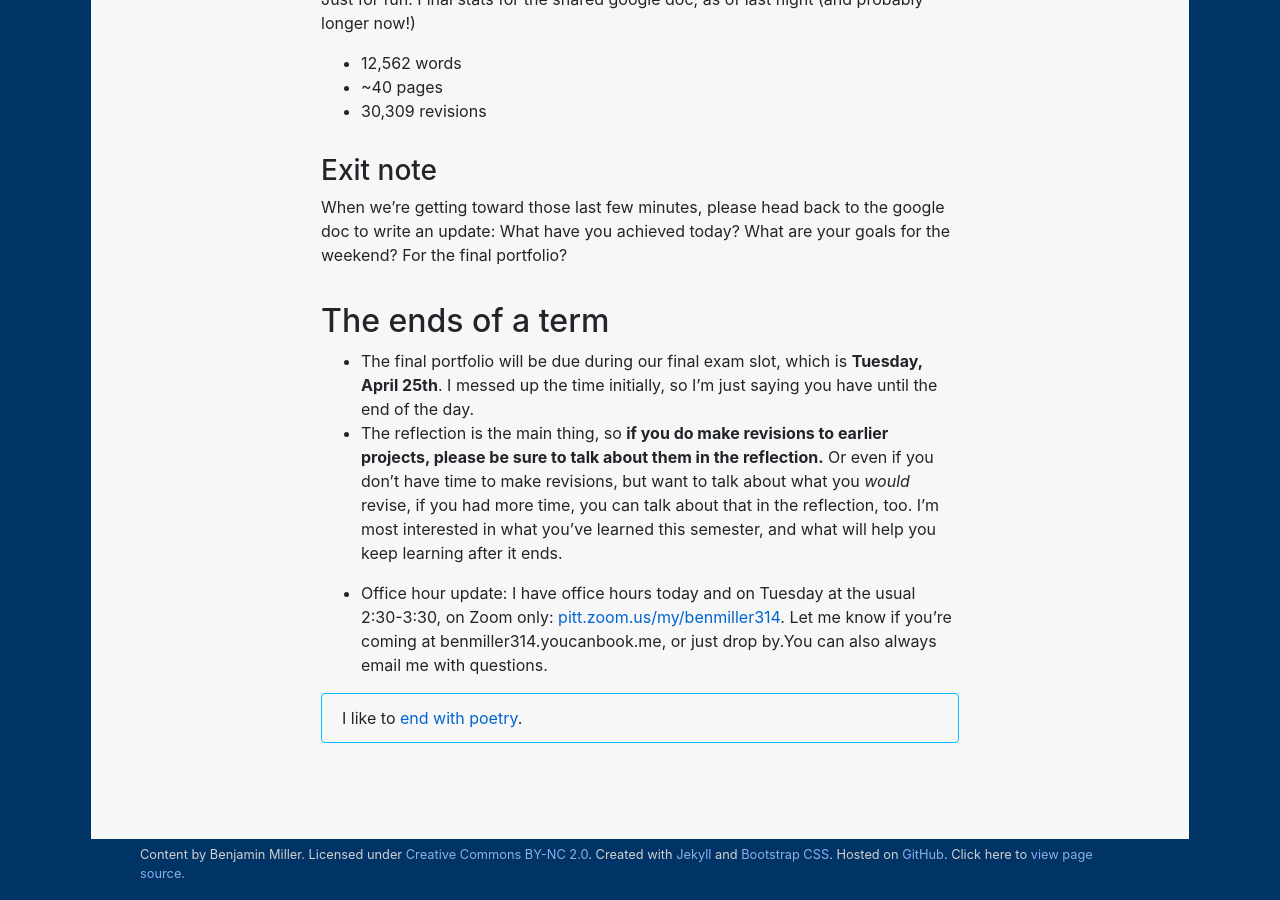
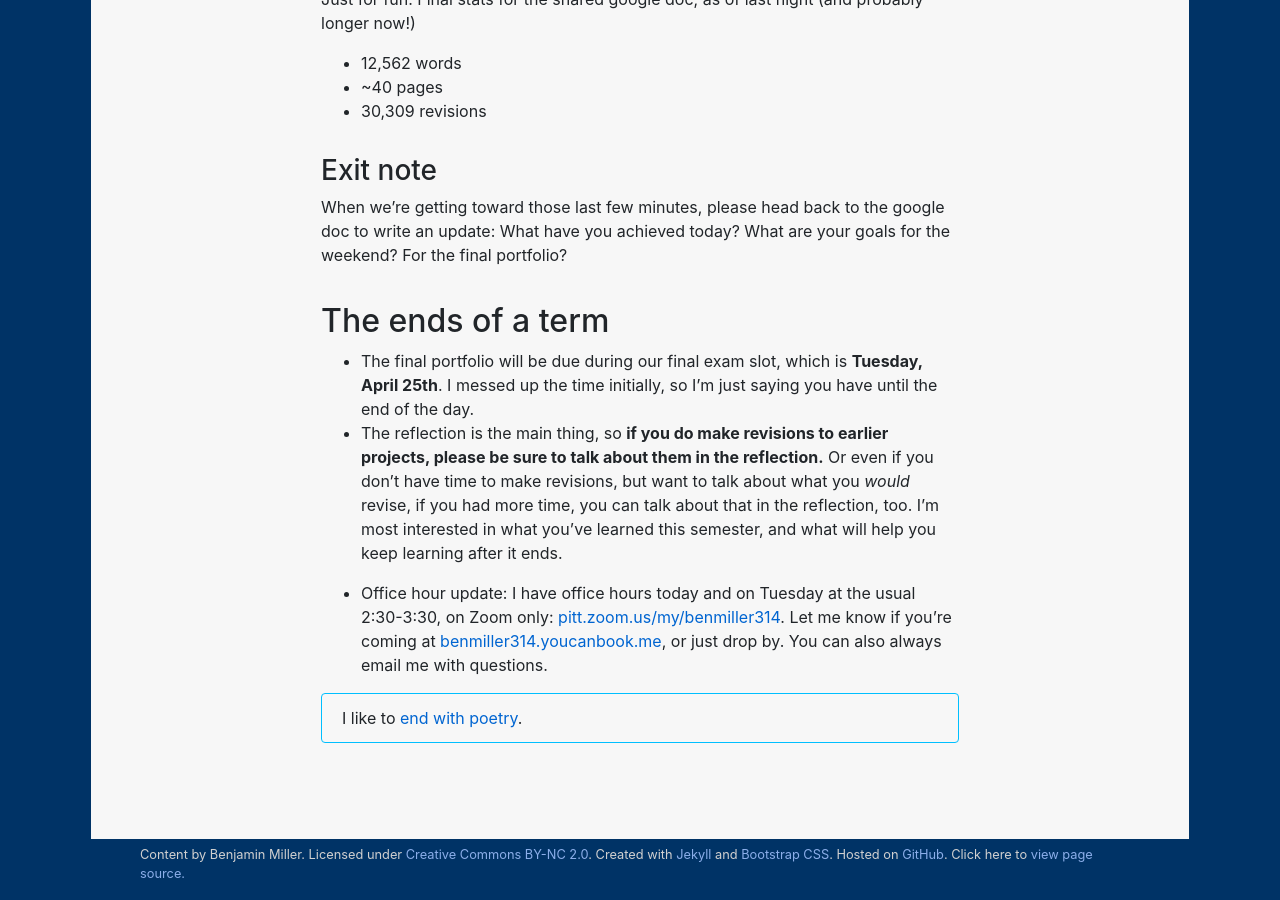
Before and after one commit to benmiller314/cdm2023spring, a Jekyll site: the page built from plans/lesson-27.md, in a window 1280 px wide and 900 px high, scrolled down 2366 px. Built offline with Jekyll 4.4.1, drawn with Linux system fonts in a browser that asks for light colours; our own code applies the rules of GitHub Pages for plain Markdown files; some of the changed lines change nothing that is shown.

```diff
--- a/plans/lesson-27.md
+++ b/plans/lesson-27.md
@@ -136,6 +136,6 @@
 * The final portfolio will be due during our final exam slot, which is **Tuesday, April 25th**. I messed up the time initially, so I'm just saying you have until the end of the day.
 * The reflection is the main thing, so **if you do make revisions to earlier projects, please be sure to talk about them in the reflection.** Or even if you don’t have time to make revisions, but want to talk about what you _would_ revise, if you had more time, you can talk about that in the reflection, too. I'm most interested in what you've learned this semester, and what will help you keep learning after it ends.
 
-* Office hour update: I have office hours today and on Tuesday at the usual 2:30-3:30, on Zoom only: <a href="https://pitt.zoom.us/my/benmiller314">pitt.zoom.us/my/benmiller314</a>. Let me know if you're coming at benmiller314.youcanbook.me, or just drop by.You can also always email me with questions.
+* Office hour update: I have office hours today and on Tuesday at the usual 2:30-3:30, on Zoom only: <a href="https://pitt.zoom.us/my/benmiller314">pitt.zoom.us/my/benmiller314</a>. Let me know if you're coming at <a href="https://benmiller314.youcanbook.me">benmiller314.youcanbook.me</a>, or just drop by. You can also always email me with questions.
 
 <div class="alert alert-white">I like to <a href="https://www.poetryfoundation.org/poems/47785/at-the-san-francisco-airport">end with poetry</a>.</div>
```
Also changed, not shown: schedule.md (+2 -2 lines).
